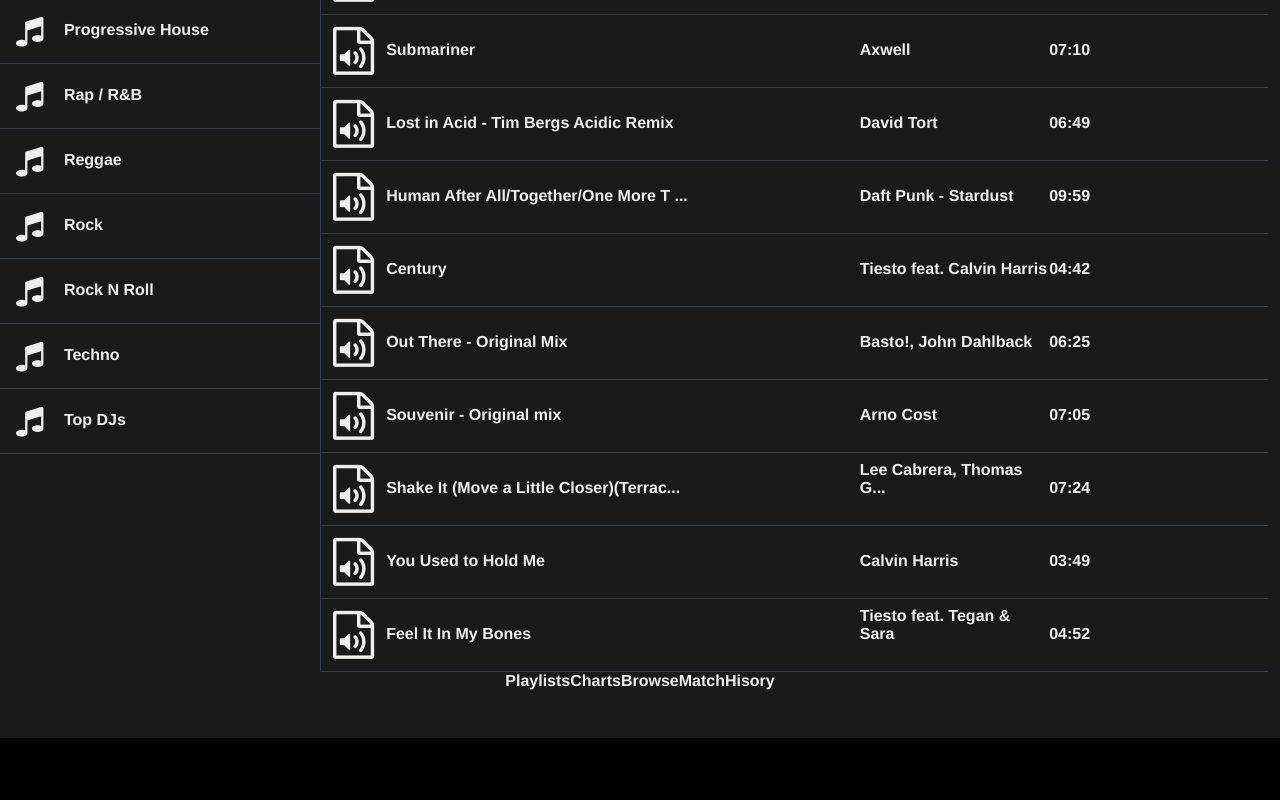
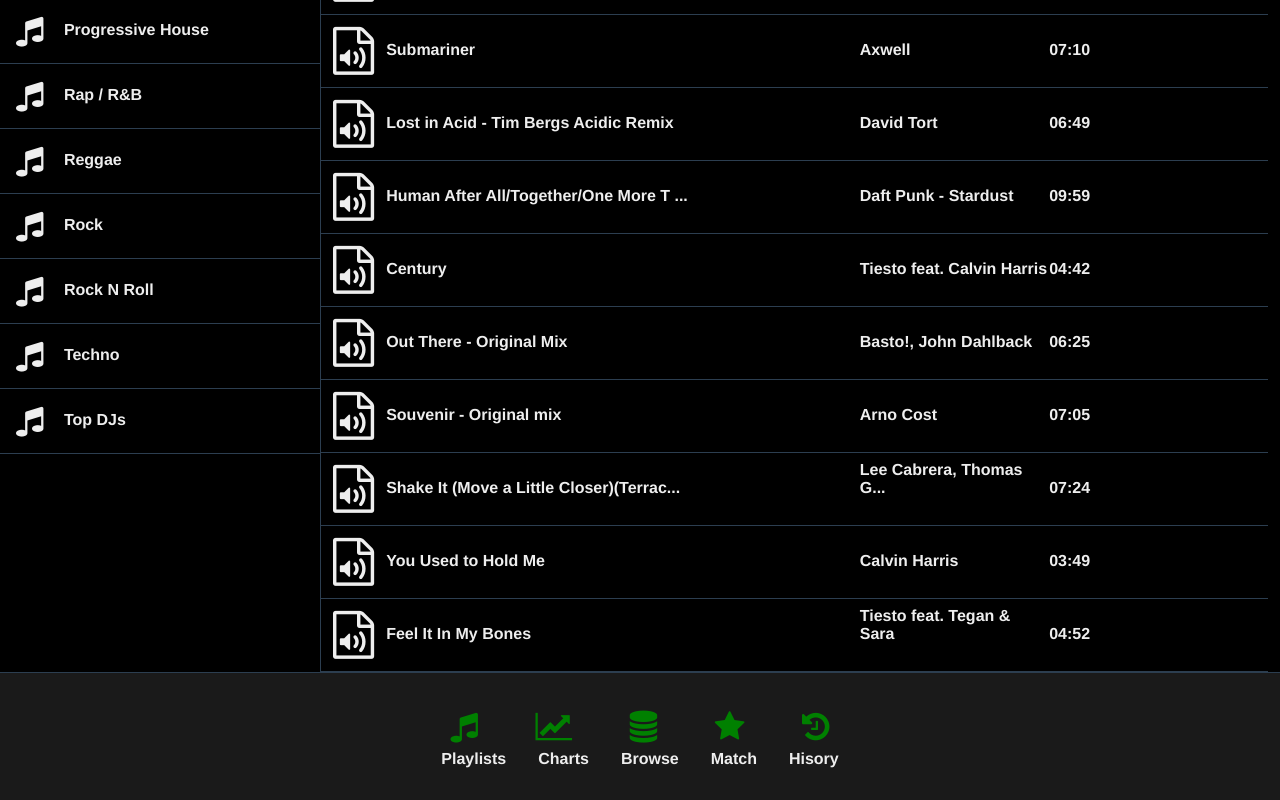
Before and after one commit to soundslikebliss/tembo, a Vue app: page / in a window 1280 px wide. Shown: the part 212-1012 px from the top of the page. Before the commit the page ends 950 px from the top, so only its background shows below. Built offline with nearby package versions, Linux system fonts and the light colour scheme.

Commit message:
adds padding on footer li elements

```diff
--- a/src/FooterNav.vue
+++ b/src/FooterNav.vue
@@ -2,12 +2,17 @@
   <div id="footer-nav">
     <ul>
       <li v-for="link in links">
-
+         <i :class="link.icon"></i>
+      </li>
+    </ul>
+     <ul>
+      <li v-for="link in links">
          {{link.text}}
       </li>
     </ul>
   </div>
 </template>
+
 
 <script>
 export default {
@@ -16,23 +21,23 @@
     return {
       links: [
         {
-          icon: '',
+          icon: 'fa fa-music fa-2x',
           text: 'Playlists'
         },
         {
-          icon: '',
+          icon: 'fa fa-line-chart fa-2x',
           text: 'Charts'
         },
         {
-          icon: '',
+          icon: 'fa fa-database fa-2x',
           text: 'Browse'
         },
         {
-          icon: '',
+          icon: 'fa fa-star fa-2x',
           text: 'Match'
         },
         {
-          icon: '',
+          icon: 'fa fa-history fa-2x',
           text: 'Hisory'
         }
       ]
@@ -41,40 +46,27 @@
 }
 </script>
 
+
 <style scoped>
 #footer-nav {
+  clear: both;
   border-top: 1px solid #2c3e50;
-  padding: 2em 0 3em 0;
+  padding: 2em 0;
   background-color: rgba(255, 255, 255, 0.1);
-}
-
-ul {
-
 }
 li {
   display: inline-block;
   border: none;
+  padding: 0 1em;
 }
 li:hover {
   background-color: rgba(255, 255, 255, 0);
 }
-
-p {
-
-}
 i {
-color: green;
-padding: 0 .5em;
+  color: green;
+  padding: .2em .4em;
 }
 i:hover {
   color: #fff;
 }
-
-@media (max-width: 1024px) {
-
-}
-@media (max-width: 768px) {
-
-}
-
 </style>
--- a/src/SideNav.vue
+++ b/src/SideNav.vue
@@ -12,6 +12,7 @@
   </div>
 </template>
 
+
 <script>
 export default {
   name: 'categories',
@@ -22,6 +23,7 @@
   }
 }
 </script>
+
 
 <style scoped>
 #sideNav {
@@ -35,6 +37,7 @@
   height: 81px;
   width: 100%;
   background-color: green;
+  cursor: pointer;
 }
 .mobile-burger i {
   position: absolute;
@@ -61,5 +64,4 @@
     display: none;
   }
 }
-
 </style>
--- a/src/Songs.vue
+++ b/src/Songs.vue
@@ -10,6 +10,7 @@
     </ul>
   </div>
 </template>
+
 
 <script>
 export default {
@@ -89,6 +90,7 @@
 }
 </script>
 
+
 <style scoped>
 #songs {
   width: 74%;
@@ -120,6 +122,4 @@
     width: 100%;
   }
 }
-
-
 </style>
--- a/src/TopNav.vue
+++ b/src/TopNav.vue
@@ -16,6 +16,7 @@
   </div>
 </template>
 
+
 <script>
 export default {
   name: 'links',
@@ -27,11 +28,12 @@
 }
 </script>
 
+
 <style scoped>
 #topNav {
   border-bottom: 1px solid #2c3e50;
   padding: 2em 0 3em 0;
-  background-color: rgba(255, 255, 255, 0.1);
+  background-color: rgba(255, 255, 255, 0.2);
 }
 span {
   color: green;
@@ -54,6 +56,7 @@
   display: none;
   position: absolute;
   left: 0;
+  cursor: pointer;
 }
 .search {
   width: 70%;
@@ -105,5 +108,4 @@
     width: 90%;
   }
 }
-
 </style>
```
